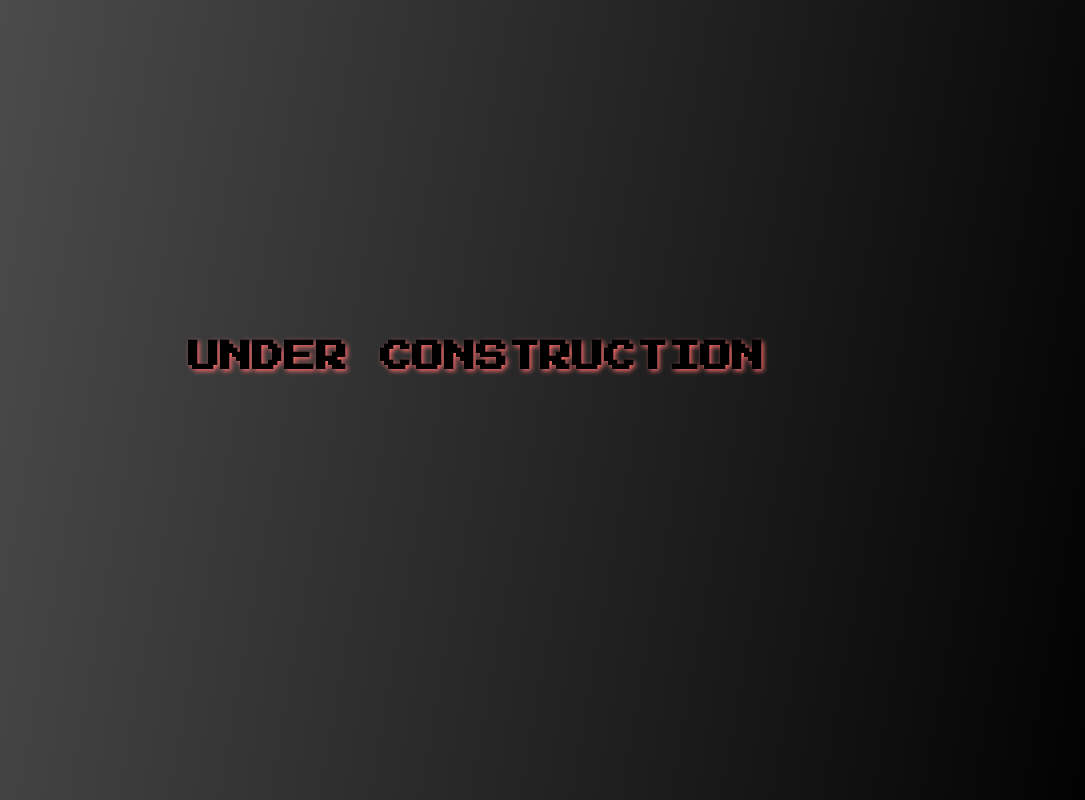
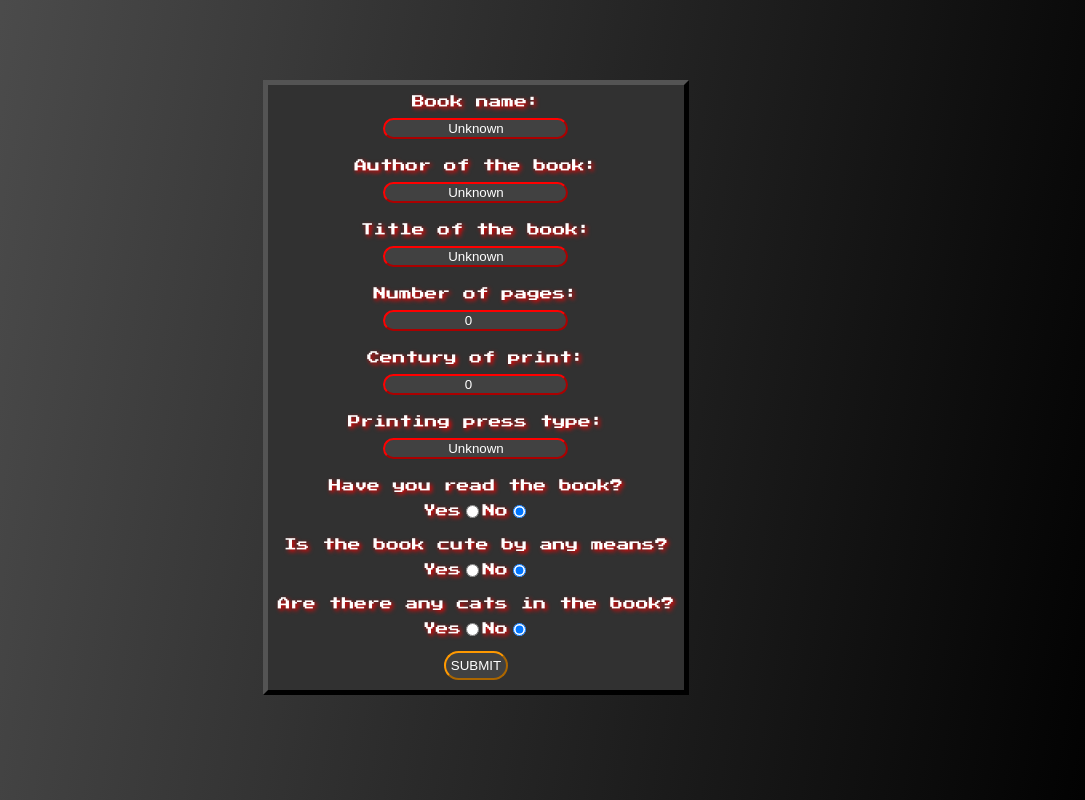
Before and after one commit to lavaxcii/JS-Pro4-Library, a plain HTML site: page index.html in a window 1280 px wide. Shown: the whole page, without its empty margins (164-1249 px from the left). Drawn offline with Linux system fonts and the light colour scheme.

Commit message:
Add first version of input form

```diff
--- a/appLib.js
+++ b/appLib.js
@@ -0,0 +1,75 @@
+let Library = [];
+
+function Book(author, title, numberOfPages, centuryOfPrint, printingPress, haveYouReadItYet, isItCute, isThereACats) {
+  this.author = author
+  this.title = title
+  this.numberOfPages = numberOfPages
+  this.centuryOfPrint = centuryOfPrint
+  this.printingPress = printingPress
+  this.haveYouReadItYet = haveYouReadItYet
+  this.isItCute = isItCute
+  this.isThereACats = isThereACats
+};
+
+Book.prototype.readStatus = function(status) {
+  return this.haveYouReadItYet = status;
+}
+
+Book.prototype.cutnessStatus = function(status) {
+  return this.isItCute = status;
+}
+
+Book.prototype.catnessStatus = function(status) {
+  return this.isThereACats = status;
+}
+
+const bookkie1 = new Book('James Smith', 'Jesus comes to Merica', 245, 18, 'Gutenberg', true, false, false);
+
+console.log(bookkie1);
+
+/*
+TODO:
+-- 1 -- INTRO SCREEN
+Kao prvo, ovo treba biti jednostavno - dakle, na
+ekranu se treba pojaviti neki kao pravokutni okvir koji
+ustvari ima jedan, recimo, veliki plus i onda kada se
+to stisne bilo bi dobro da unutar toga okvira se ponudi
+useru da unese putem inputa i buttona sve potrebne
+podatke za knjigu.
+TODO
+-- 2 -- TYPE OD DATA THAT USER WILL INPUT
+Iz navedenoga se vidi da imamo: string, string, nr, nr,
+string, bol, bol i bol.
+TODO
+-- 3 -- SUGGESTED WAY OF INPUTING DATA
+To bi valjalo unjeti na način: inp, inp, inpNr, inpNr,
+inp, button, button, buttona.
+Potom neki kao submit/done i onda se to slaže ili
+horizontalno ili vertikalno.
+TODO
+-- 4 -- HOW TO MAKE BOOKS DATA (NON)VISIBLE
+Ako si želim OLAKŠATI onda bi valjalo da se na hover
+ili klik 'otvori' knjiga i da se vide podaci ili još
+LAKŠE da nema toga već da jednostavno su uvijek vidljivi.
+Nadalje, kada se stavi prva knjiga onda se nudi isti
+takav okvir (ali manji) za daljnje slaganje u horizontali ili
+vertikali (koji se uveća za unos).
+TODO
+-- 5 -- GIVING USER POSSIBILITY TO REARRANGE BOOKS
+Mogao bi biti LUD i napraviti da se može
+preslagati redosljed knjiga! :D Oo!?! Ili na naćin da
+ide po propertisima ili da se jednostavno može kao
+'prevući' mišem na višlje ili niže mjesto. Će da se
+razmislim o tome.
+TODO
+-- 6 -- REMOVE BUTTON NEEDED
+Zadatak traži da se doda i remove button.
+TODO
+-- 7 -- USER CAN CHANGE READ STATUS ON FLY
+Također, traži se mogućnost promjene read statusa i
+nakon unosa!
+TODO
+-- 8 -- SAVING DATA TO LOCAL STORAGE
+Dodatno, valja napraviti da se library array spremi na
+local storage (v. zadatak za još detalja)
+*/
--- a/index.html
+++ b/index.html
@@ -15,13 +15,68 @@
   <link href="https://fonts.googleapis.com/css2?family=Jura:wght@300&family=Press+Start+2P&display=swap" rel="stylesheet">
   <link rel="stylesheet" href="https://cdnjs.cloudflare.com/ajax/libs/font-awesome/5.15.4/css/all.min.css" integrity="sha512-1ycn6IcaQQ40/MKBW2W4Rhis/DbILU74C1vSrLJxCq57o941Ym01SwNsOMqvEBFlcgUa6xLiPY/NS5R+E6ztJQ==" crossorigin="anonymous" referrerpolicy="no-referrer" />
 
-  <script src="appLibc.js" defer></script>
+  <script src="./appLib.js" defer></script>
 
 </head>
 
 <body>
-
-  <h1>UNDER CONSTRUCTION</h1>
+  <div class="dataInputForm">
+    <div class="textAndNumberInput">
+      <p>Book name:</p>
+      <input type="text" value='Unknown'>
+    </div>
+    <div class="textAndNumberInput">
+      <p>Author of the book:</p>
+      <input type="text" value='Unknown'>
+    </div>
+    <div class="textAndNumberInput">
+      <p>Title of the book:</p>
+      <input type="text" value='Unknown'>
+    </div>
+    <div class="textAndNumberInput">
+      <p>Number of pages:</p>
+      <input type="number" value='0' required>
+    </div>
+    <div class="textAndNumberInput">
+      <p>Century of print:</p>
+      <input type="number" value='0'required>
+    </div>
+    <div class="textAndNumberInput">
+      <p>Printing press type:</p>
+      <input type="text" value='Unknown'>
+    </div>
+    <div class="bookStatus">
+      <p>Have you read the book?</p>
+      <div class='options'>
+        <label for="yes">Yes</label>
+        <input type="radio" id="yesRead" name="read" value="true">
+        <label for="no">No</label>
+        <input type="radio" id="noRead" name="read"
+        value="false" checked>
+      </div>
+    </div>
+    <div class="bookStatus">
+      <p>Is the book cute by any means?</p>
+      <div class='options'>
+        <label for="yes">Yes</label>
+        <input type="radio" id="yesCute" name="cute" value="true">
+        <label for="no">No</label>
+        <input type="radio" id="noCute" name="cute"
+        value="false" checked>
+      </div>
+    </div>
+    <div class="bookStatus">
+      <p>Are there any cats in the book?</p>
+      <div class='options'>
+        <label for="yes">Yes</label>
+        <input type="radio" id="yesCat" name="cat" value="true">
+        <label for="no">No</label>
+        <input type="radio" id="noCat" name="cat"
+        value="false" checked>
+      </div>
+      <button class="submit">SUBMIT</button>
+    </div>
+  </div>
 
 </body>
 
--- a/styleLib.css
+++ b/styleLib.css
@@ -13,9 +13,68 @@ body {
   font-family: 'Press Start 2P';
 }
 
-h1 {
+.dataInputForm {
   display: flex;
+  flex-direction: column;
   position: absolute;
-  top: 40%;
-  text-shadow: 2px 2px 5px rgb(255, 110, 110);
+  top: 10%;
+  text-shadow: 2px 2px 4px rgb(255, 0, 0);
+  border: 5px outset black;
+  background-color: rgb(49, 49, 49);
+  color: rgb(255, 255, 255);
+  font-size: 0.8rem;
 }
+
+.textAndNumberInput {
+  display: flex;
+  flex-direction: column;
+  justify-content: center;
+  align-items: center;
+  margin: 10px;
+}
+
+input[type=text],
+input[type=number] {
+  -webkit-appearance: none;
+  appearance: none;
+  outline: none;
+  text-align: center;
+  border: 2px outset red;
+  border-radius: 20px;
+  background-color: rgb(65, 65, 65);
+  color: white;
+}
+
+p {
+  margin: 0;
+  margin-bottom: 10px;
+}
+
+
+.bookStatus {
+  display: flex;
+  flex-direction: column;
+  justify-content: center;
+  align-items: center;
+  margin: 10px;
+}
+
+.options {
+  display: flex;
+  flex-direction: row;
+  justify-content: center;
+  align-items: center;
+}
+
+.submit {
+  margin-top: 15px;
+  padding: 5px;
+  appearance: none;
+  outline: none;
+  text-align: center;
+  border: 2px outset rgb(255, 153, 0);
+  border-radius: 20px;
+  background-color: rgb(65, 65, 65);
+  color: white;
+  cursor: crosshair;
+}
```
